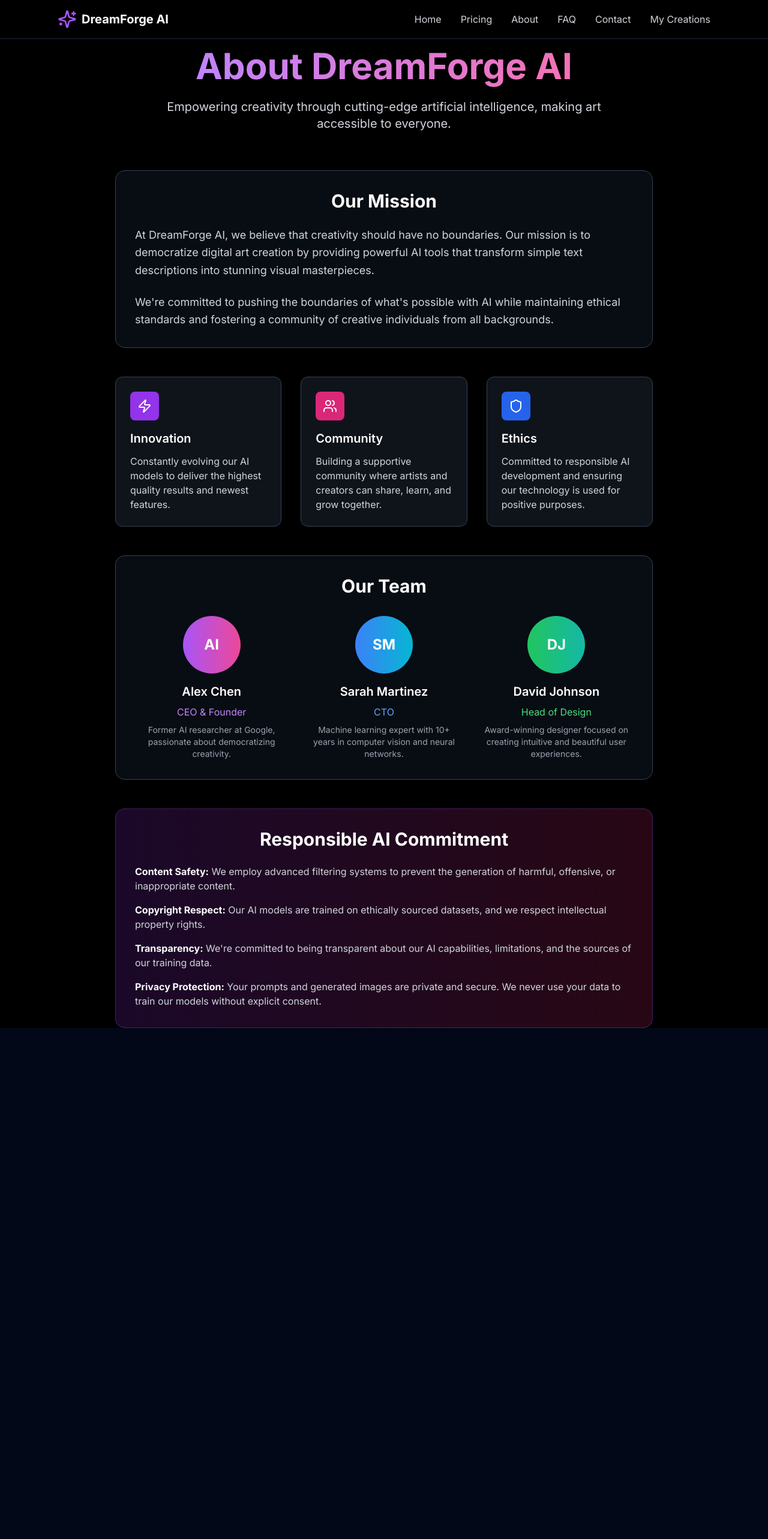
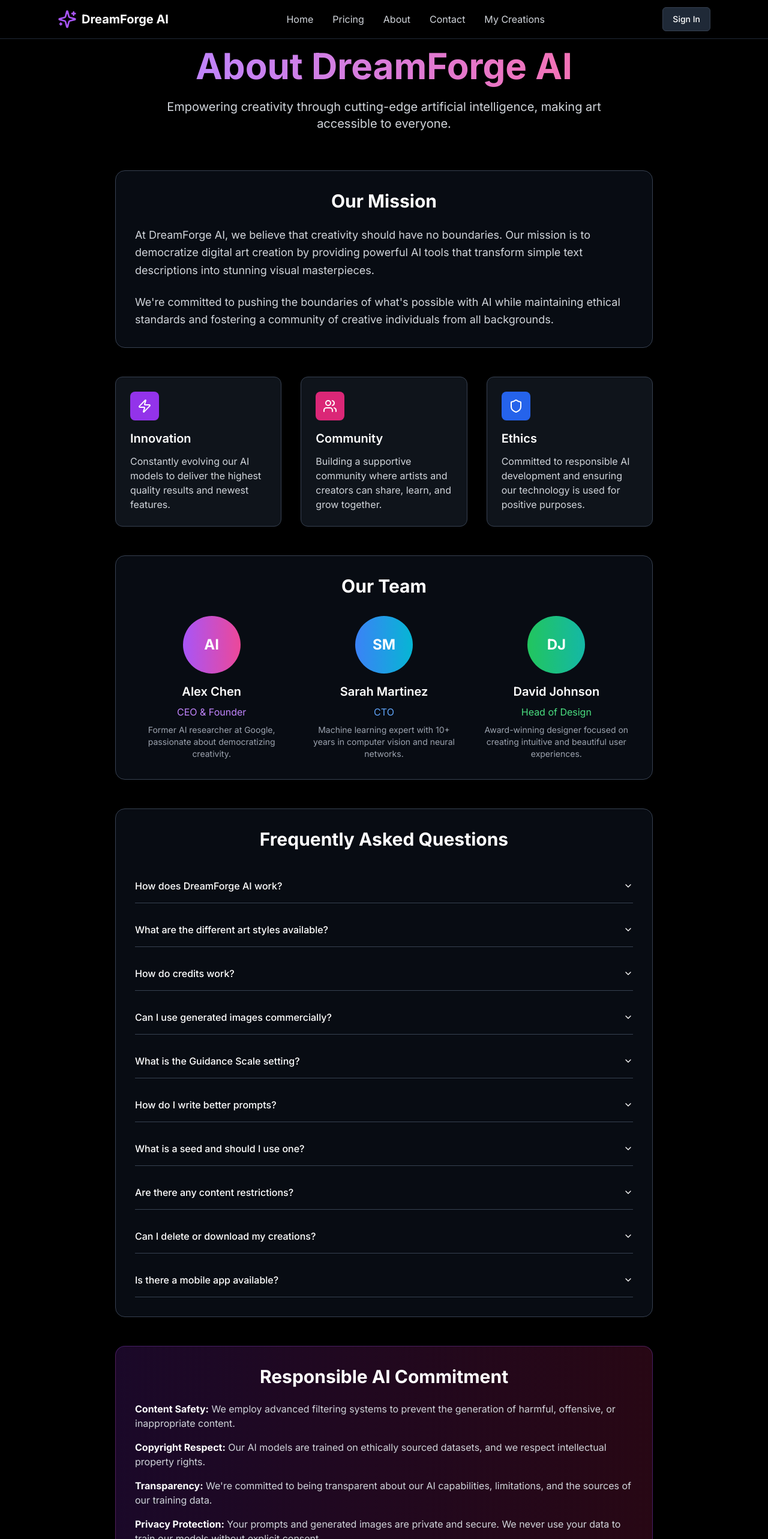
Before and after one commit to Mhuzaf/DreamForgeAI, a React (Vite) app: page /about in a window 1280 px wide. Shown: the top 2566 px of the page at 60% size. Before the commit the page ends 1714 px from the top, so only its background shows below. Built offline with nearby package versions, Linux system fonts and the light colour scheme.

Commit message:
Refactor: Move FAQ to About, add auth options
- Removed the FAQ page and integrated its content into the About page.
- Added sign-in, sign-up, and sign-out options using the UserButton component.

```diff
--- a/src/App.tsx
+++ b/src/App.tsx
@@ -10,7 +10,6 @@ import { SubscriptionProvider } from "./contexts/SubscriptionContext";
 import Index from "./pages/Index";
 import MyCreationsPage from "./pages/MyCreationsPage";
 import AboutPage from "./pages/AboutPage";
-import FAQPage from "./pages/FAQPage";
 import ContactPage from "./pages/ContactPage";
 import NotFound from "./pages/NotFound";
 
@@ -29,7 +28,6 @@ const App = () => (
                 <Route path="/" element={<Index />} />
                 <Route path="/my-creations" element={<MyCreationsPage />} />
                 <Route path="/about" element={<AboutPage />} />
-                <Route path="/faq" element={<FAQPage />} />
                 <Route path="/contact" element={<ContactPage />} />
                 {/* ADD ALL CUSTOM ROUTES ABOVE THE CATCH-ALL "*" ROUTE */}
                 <Route path="*" element={<NotFound />} />
--- a/src/components/Header.tsx
+++ b/src/components/Header.tsx
@@ -3,16 +3,17 @@ import { useState } from 'react';
 import { Menu, X, Sparkles } from 'lucide-react';
 import { Button } from './ui/button';
 import { useSubscription } from '../contexts/SubscriptionContext';
+import UserButton from './auth/UserButton';
 
 const Header = () => {
   const [isMenuOpen, setIsMenuOpen] = useState(false);
+  const [user, setUser] = useState<{ name: string; email: string } | null>(null);
   const { subscriptionTier } = useSubscription();
 
   const navItems = [
     { name: 'Home', href: '/' },
     { name: 'Pricing', href: '#pricing' },
     { name: 'About', href: '/about' },
-    { name: 'FAQ', href: '/faq' },
     { name: 'Contact', href: '/contact' },
     { name: 'My Creations', href: '/my-creations' },
   ];
@@ -23,6 +24,19 @@ const Header = () => {
     if (pricingSection) {
       pricingSection.scrollIntoView({ behavior: 'smooth' });
     }
+  };
+
+  const handleLogin = () => {
+    // Mock login for now - replace with actual auth
+    setUser({ name: 'John Doe', email: 'john@example.com' });
+  };
+
+  const handleLogout = () => {
+    setUser(null);
+  };
+
+  const handleMyCreations = () => {
+    window.location.href = '/my-creations';
   };
 
   return (
@@ -49,14 +63,20 @@ const Header = () => {
             ))}
           </nav>
 
-          {/* Current Plan Badge */}
+          {/* Desktop Auth and Plan Badge */}
+          <div className="hidden md:flex items-center space-x-4">
             {subscriptionTier && (
-            <div className="hidden md:flex items-center">
               <span className="bg-gradient-to-r from-purple-600 to-pink-600 text-white px-3 py-1 rounded-full text-sm font-medium">
                 {subscriptionTier} Plan
               </span>
+            )}
+            <UserButton
+              user={user}
+              onLogin={handleLogin}
+              onLogout={handleLogout}
+              onMyCreations={handleMyCreations}
+            />
           </div>
-          )}
 
           {/* Mobile menu button */}
           <div className="md:hidden">
@@ -85,13 +105,21 @@ const Header = () => {
                   {item.name}
                 </a>
               ))}
+              <div className="px-3 py-2 border-t border-gray-700 mt-2">
                 {subscriptionTier && (
-                <div className="px-3 py-2">
+                  <div className="mb-2">
                     <span className="bg-gradient-to-r from-purple-600 to-pink-600 text-white px-3 py-1 rounded-full text-sm font-medium">
                       {subscriptionTier} Plan
                     </span>
                   </div>
                 )}
+                <UserButton
+                  user={user}
+                  onLogin={handleLogin}
+                  onLogout={handleLogout}
+                  onMyCreations={handleMyCreations}
+                />
+              </div>
             </div>
           </div>
         )}
--- a/src/pages/AboutPage.tsx
+++ b/src/pages/AboutPage.tsx
@@ -1,6 +1,7 @@
 
 import Header from '../components/Header';
 import { Shield, Users, Zap } from 'lucide-react';
+import { Accordion, AccordionContent, AccordionItem, AccordionTrigger } from '../components/ui/accordion';
 
 const AboutPage = () => {
   return (
@@ -96,6 +97,122 @@ const AboutPage = () => {
             </div>
           </div>
 
+          {/* FAQ Section */}
+          <div className="bg-gray-900/50 backdrop-blur-sm rounded-2xl p-8 mb-12 border border-gray-700">
+            <h2 className="text-3xl font-bold mb-8 text-center">Frequently Asked Questions</h2>
+            <Accordion type="single" collapsible className="w-full space-y-4">
+              <AccordionItem value="item-1" className="border-gray-700">
+                <AccordionTrigger className="text-left text-white hover:text-purple-400">
+                  How does DreamForge AI work?
+                </AccordionTrigger>
+                <AccordionContent className="text-gray-300">
+                  DreamForge AI uses advanced machine learning models trained on millions of images to understand
+                  text descriptions and generate corresponding artwork. Simply describe what you want to see,
+                  and our AI will create unique images based on your prompt.
+                </AccordionContent>
+              </AccordionItem>
+
+              <AccordionItem value="item-2" className="border-gray-700">
+                <AccordionTrigger className="text-left text-white hover:text-purple-400">
+                  What are the different art styles available?
+                </AccordionTrigger>
+                <AccordionContent className="text-gray-300">
+                  We offer six distinct styles: Realistic (photographic quality), Anime (Japanese animation style),
+                  3D (three-dimensional renders), Sketch (pencil drawing style), Watercolor (painted with water-based paints),
+                  and Oil Painting (traditional oil paint texture and appearance).
+                </AccordionContent>
+              </AccordionItem>
+
+              <AccordionItem value="item-3" className="border-gray-700">
+                <AccordionTrigger className="text-left text-white hover:text-purple-400">
+                  How do credits work?
+                </AccordionTrigger>
+                <AccordionContent className="text-gray-300">
+                  Each image generation consumes credits based on the resolution and number of images requested.
+                  Higher resolutions and more images require more credits. Free users get 10 credits per day,
+                  while premium users get unlimited generations.
+                </AccordionContent>
+              </AccordionItem>
+
+              <AccordionItem value="item-4" className="border-gray-700">
+                <AccordionTrigger className="text-left text-white hover:text-purple-400">
+                  Can I use generated images commercially?
+                </AccordionTrigger>
+                <AccordionContent className="text-gray-300">
+                  Yes! All images generated with DreamForge AI are yours to use for any purpose, including commercial use.
+                  We grant you full rights to your creations. However, please ensure your prompts don't infringe on
+                  existing copyrights or trademarks.
+                </AccordionContent>
+              </AccordionItem>
+
+              <AccordionItem value="item-5" className="border-gray-700">
+                <AccordionTrigger className="text-left text-white hover:text-purple-400">
+                  What is the Guidance Scale setting?
+                </AccordionTrigger>
+                <AccordionContent className="text-gray-300">
+                  Guidance Scale controls how closely the AI follows your prompt. Lower values (1-7) give more creative
+                  freedom to the AI, while higher values (8-20) make the AI stick more strictly to your description.
+                  We recommend starting with 7.5 for most prompts.
+                </AccordionContent>
+              </AccordionItem>
+
+              <AccordionItem value="item-6" className="border-gray-700">
+                <AccordionTrigger className="text-left text-white hover:text-purple-400">
+                  How do I write better prompts?
+                </AccordionTrigger>
+                <AccordionContent className="text-gray-300">
+                  Be specific and descriptive! Include details about lighting, composition, colors, and mood.
+                  For example, instead of "a cat," try "a fluffy orange tabby cat sitting on a windowsill,
+                  golden hour lighting, cozy atmosphere." You can also use negative prompts to exclude unwanted elements.
+                </AccordionContent>
+              </AccordionItem>
+
+              <AccordionItem value="item-7" className="border-gray-700">
+                <AccordionTrigger className="text-left text-white hover:text-purple-400">
+                  What is a seed and should I use one?
+                </AccordionTrigger>
+                <AccordionContent className="text-gray-300">
+                  A seed is a number that determines the randomness of image generation. Using the same seed with
+                  the same prompt and settings will produce similar results. Leave it empty for random results,
+                  or use a specific seed when you want to create variations of an image you liked.
+                </AccordionContent>
+              </AccordionItem>
+
+              <AccordionItem value="item-8" className="border-gray-700">
+                <AccordionTrigger className="text-left text-white hover:text-purple-400">
+                  Are there any content restrictions?
+                </AccordionTrigger>
+                <AccordionContent className="text-gray-300">
+                  Yes, we have content filters in place to prevent the generation of harmful, illegal, or inappropriate
+                  content. This includes violence, explicit content, hate speech, and copyrighted characters.
+                  Our goal is to maintain a safe and creative environment for all users.
+                </AccordionContent>
+              </AccordionItem>
+
+              <AccordionItem value="item-9" className="border-gray-700">
+                <AccordionTrigger className="text-left text-white hover:text-purple-400">
+                  Can I delete or download my creations?
+                </AccordionTrigger>
+                <AccordionContent className="text-gray-300">
+                  Absolutely! Visit your "My Creations" page to view all your generated images. From there,
+                  you can download images in high resolution, delete unwanted creations, or even rename them
+                  for better organization. Your creations are stored securely and privately.
+                </AccordionContent>
+              </AccordionItem>
+
+              <AccordionItem value="item-10" className="border-gray-700">
+                <AccordionTrigger className="text-left text-white hover:text-purple-400">
+                  Is there a mobile app available?
+                </AccordionTrigger>
+                <AccordionContent className="text-gray-300">
+                  Currently, DreamForge AI is available as a web application that works great on mobile browsers.
+                  We're working on dedicated mobile apps for iOS and Android, which will be available soon.
+                  Stay tuned for updates!
+                </AccordionContent>
+              </AccordionItem>
+            </Accordion>
+          </div>
+
           {/* Responsible AI Section */}
           <div className="bg-gradient-to-r from-purple-900/30 to-pink-900/30 backdrop-blur-sm rounded-2xl p-8 border border-purple-500/30">
             <h2 className="text-3xl font-bold mb-6 text-center">Responsible AI Commitment</h2>
```
Lines whose indentation alone changed are shown as unchanged.
